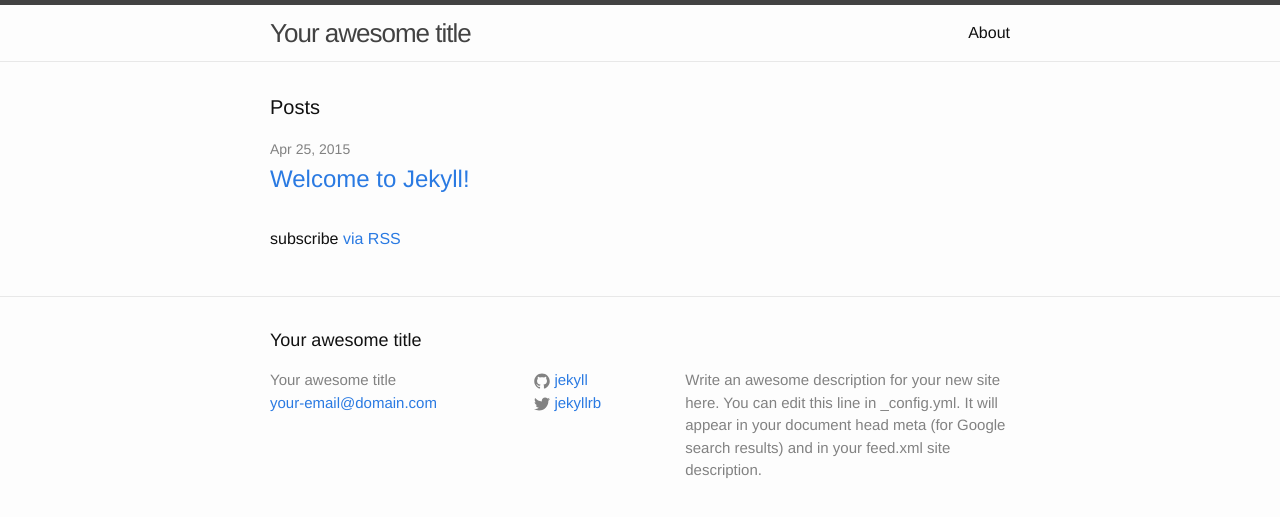
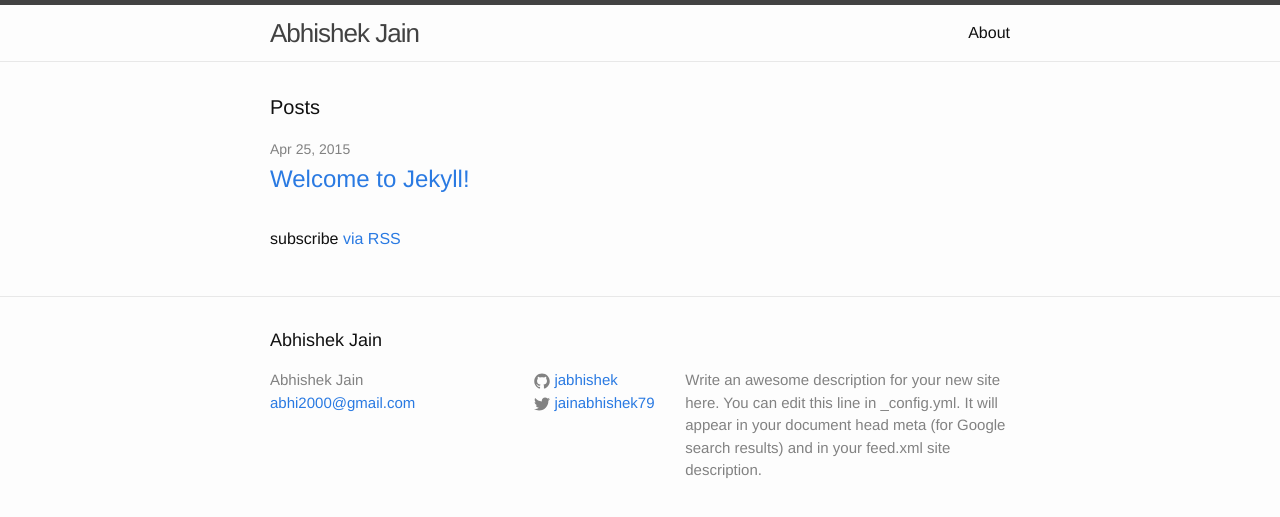
Before and after one commit to jabhishek/jabhishek.github.io, a Jekyll site: the page built from index.html, in a window 1280 px wide. Shown: the top 517 px of the page. Built offline with Jekyll 4.4.1, drawn with Linux system fonts in a browser that asks for light colours.

Commit message:
Updated config

```diff
--- a/_config.yml
+++ b/_config.yml
@@ -1,14 +1,14 @@
 # Site settings
-title: Your awesome title
-email: your-email@domain.com
+title: Abhishek Jain
+email: abhi2000@gmail.com
 description: > # this means to ignore newlines until "baseurl:"
   Write an awesome description for your new site here. You can edit this
   line in _config.yml. It will appear in your document head meta (for
   Google search results) and in your feed.xml site description.
 baseurl: "" # the subpath of your site, e.g. /blog/
 url: "http://yourdomain.com" # the base hostname & protocol for your site
-twitter_username: jekyllrb
-github_username:  jekyll
+twitter_username: jainabhishek79
+github_username:  jabhishek
 
 # Build settings
 markdown: kramdown
```
